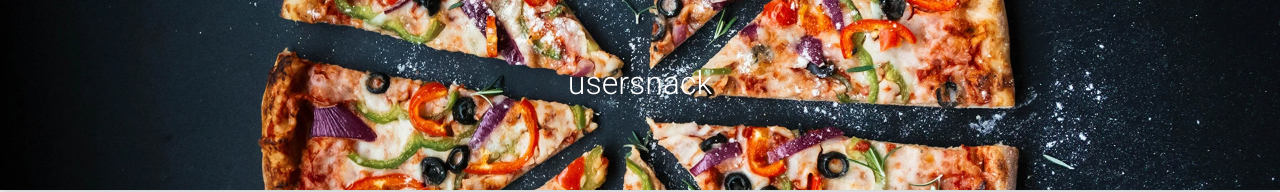
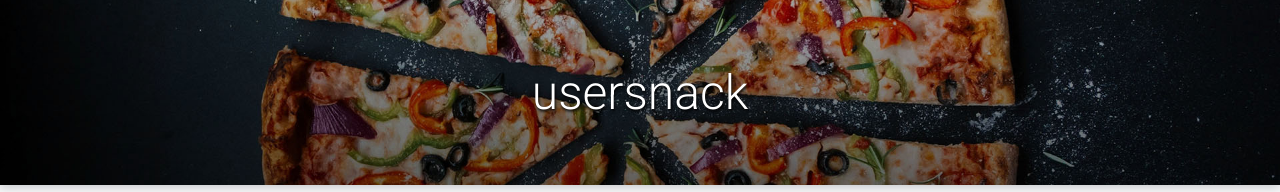
Before and after one commit to bbosiljcic/usersnack, a React (Create React App) app: page / in a window 1280 px wide. Shown: the top 192 px of the page. Built offline with nearby package versions, Linux system fonts and the light colour scheme.

Commit message:
improve title readability

```diff
--- a/src/Components/Layout/Header.css
+++ b/src/Components/Layout/Header.css
@@ -7,3 +7,9 @@
     background-position: center center;
     box-shadow: 0 2px 10px 0 rgba(33, 43, 55, 0.25);
 }
+
+h1 {
+    font-size: 3rem;
+    margin: 0;
+    text-shadow: 1px 2px 3px #000;
+}
```
Also changed, not shown: public/assets/pizza_header.jpg.
